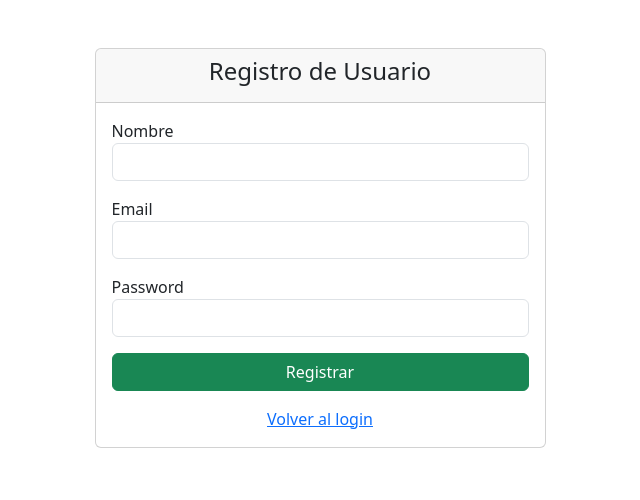
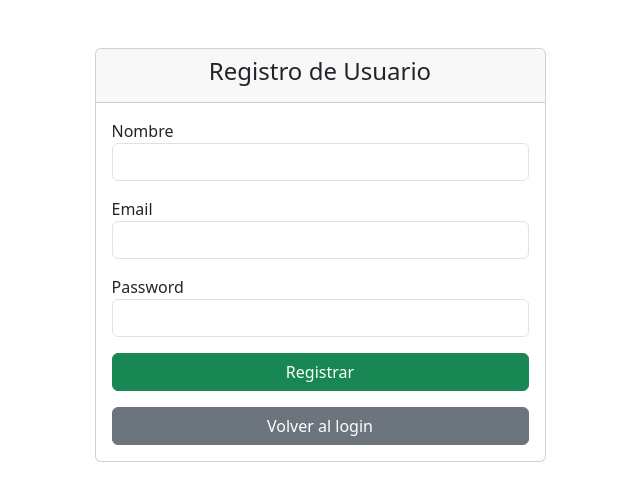
Before and after one commit to NayeliMorales19/Avance_Proyecto_Integrador, an Angular app: page /register in a window 1280 px wide. Shown: the top 500 px of the page, without its empty margins (320-960 px from the left). Built offline with nearby package versions, Linux system fonts and the light colour scheme.

Commit message:
actualizacion de boton volver a login

```diff
--- a/src/app/pages/register/register.html
+++ b/src/app/pages/register/register.html
@@ -34,10 +34,9 @@ Registrar
 </button>
 
 </form>
-
-<div class="text-center mt-3">
-<a routerLink="/">Volver al login</a>
-</div>
+<a routerLink="/" class="btn btn-secondary w-100 mt-3">
+  Volver al login
+</a>
 
 </div>
 
```
